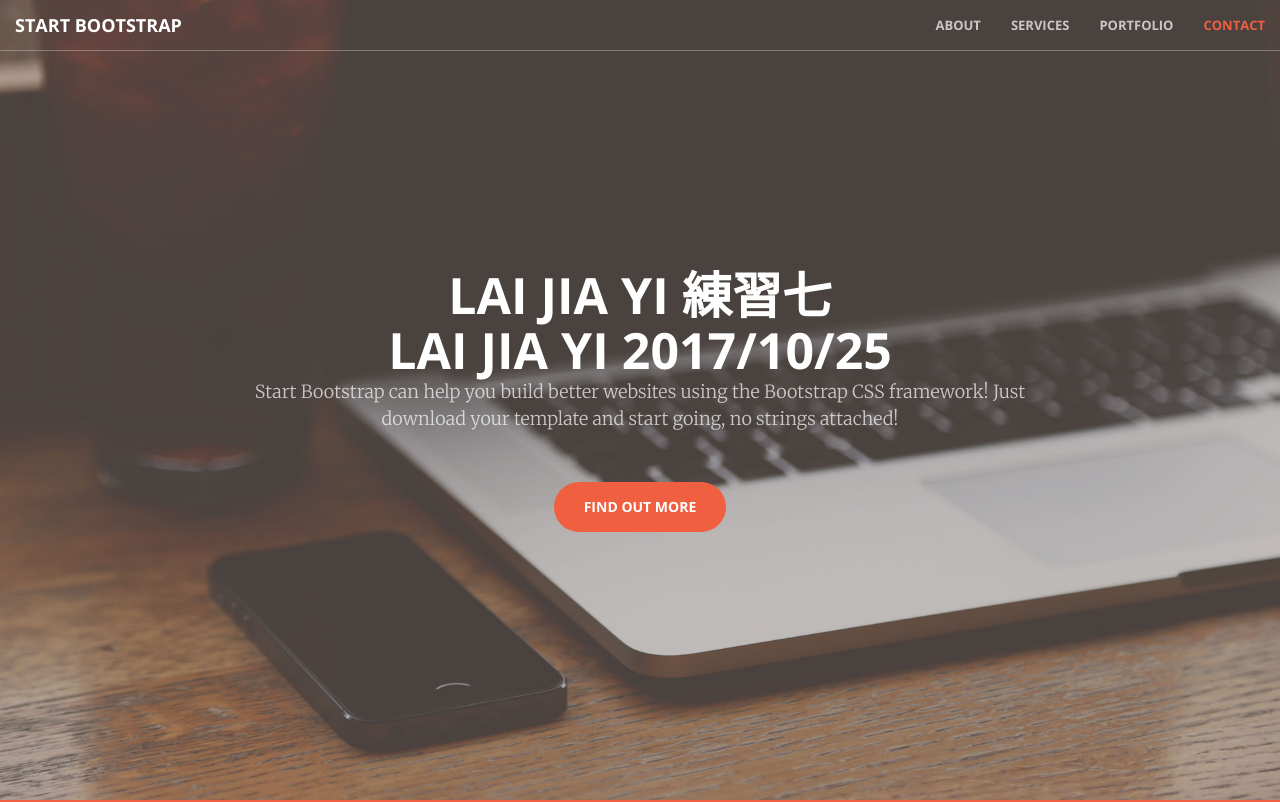
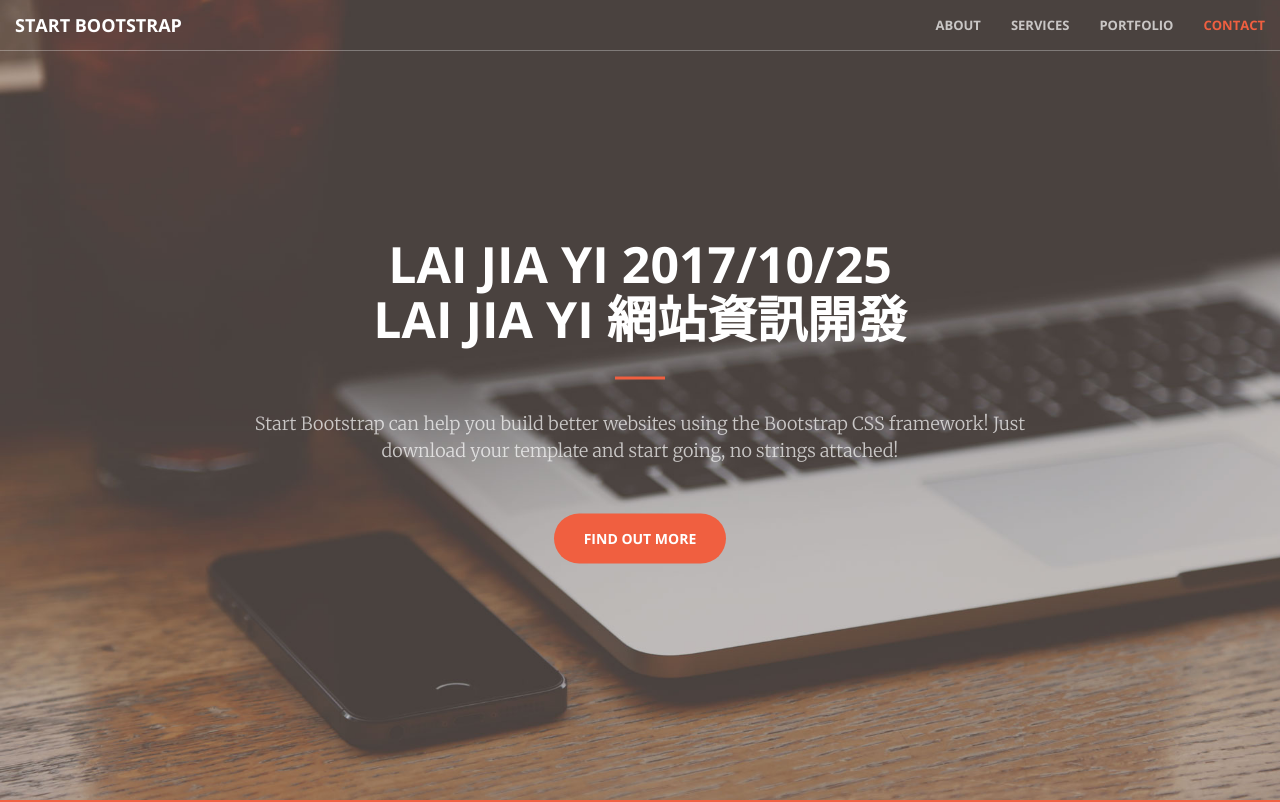
Before and after one commit to S3A432006/creative2, a website: page index.html in a window 1280 px wide. Shown: the top 802 px of the page. Drawn offline with nearby package versions, Linux system fonts and the light colour scheme.

Commit message:
修理index

```diff
--- a/index.html
+++ b/index.html
@@ -71,8 +71,8 @@
     <header>
         <div class="header-content">
             <div class="header-content-inner">
-                <h1 id="homeHeading">Lai Jia Yi 練習七</h1>
-                <h1 id="homeHeading">Lai Jia Yi 2017/10/25</h1
+                <h1 id="homeHeading">Lai Jia Yi 2017/10/25</h1>
+                <h1 id="homeHeading">Lai Jia Yi 網站資訊開發</h1>
                 <hr>
                 <p>Start Bootstrap can help you build better websites using the Bootstrap CSS framework! Just download your template and start going, no strings attached!</p>
                 <a href="#about" class="btn btn-primary btn-xl page-scroll">Find Out More</a>
```
